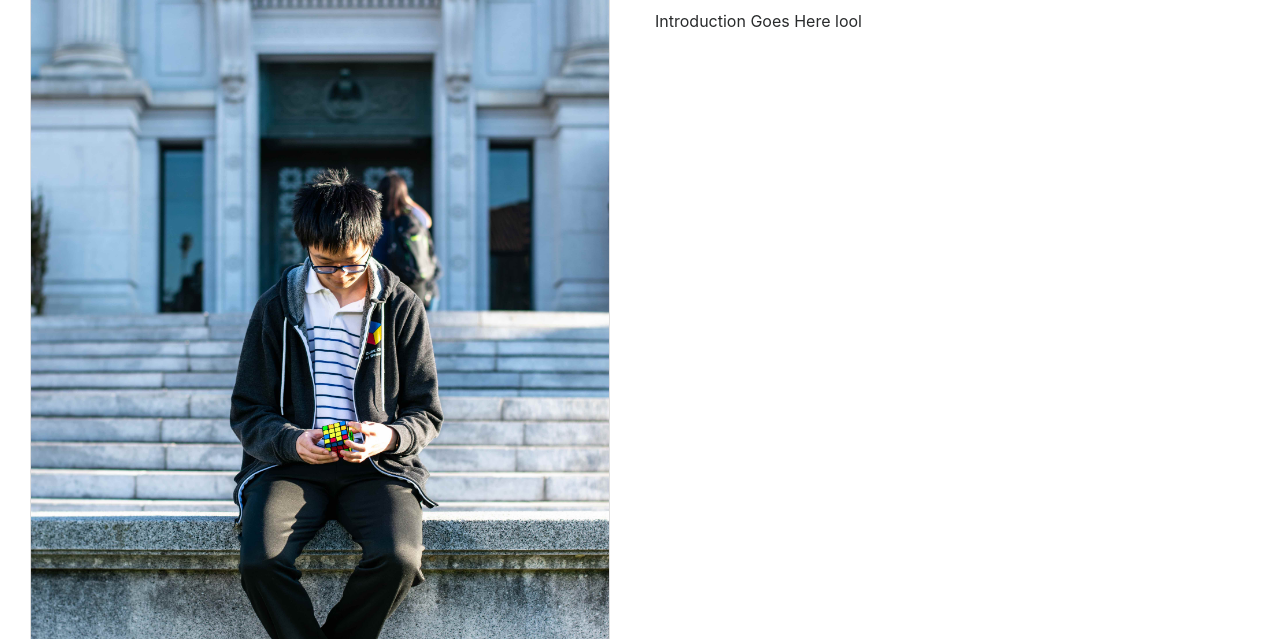
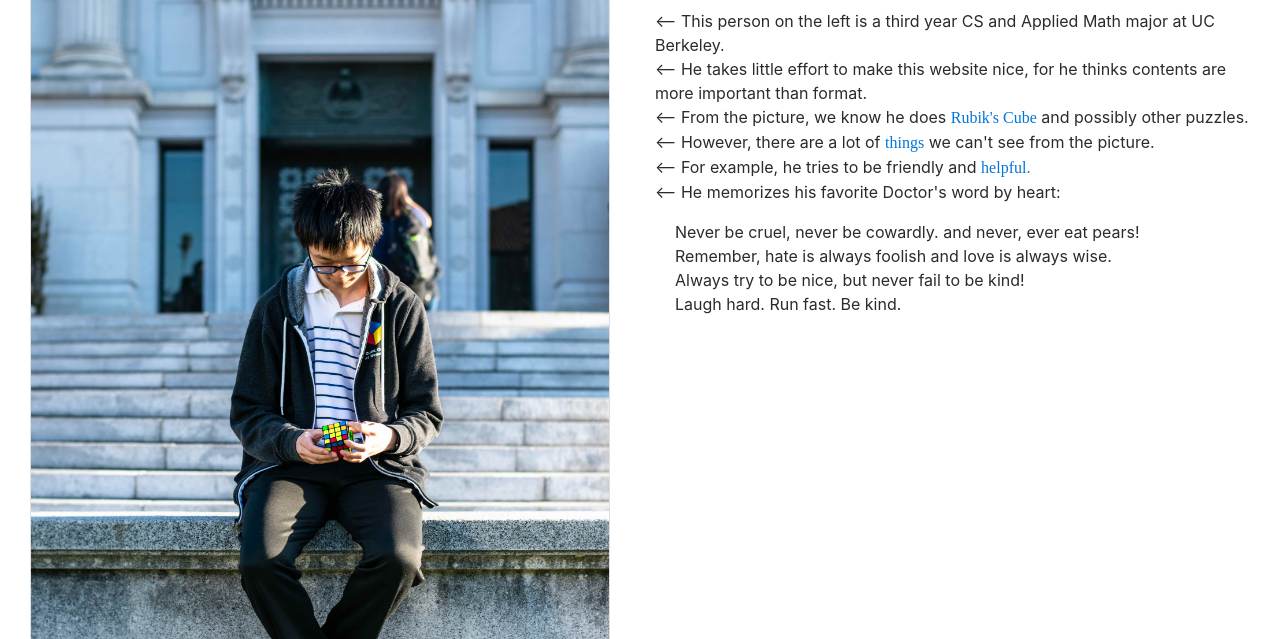
Before and after one commit to Qifan-CHEN/zodzhao.github.io, a plain HTML site: page index.html in a window 1280 px wide. Shown: the part 161-800 px from the top of the page. Drawn offline with nearby package versions, Linux system fonts and the light colour scheme; a web font is replaced by a local one.

Commit message:
add somthing to mainpage

```diff
--- a/index.html
+++ b/index.html
@@ -60,7 +60,17 @@
 			<div class="col-6">
 				<h1 class="card-title">Jiazheng Zhao's Page</h1>
 					<p class="card-text">
-						Introduction Goes Here lool
+						<-- This person on the left is a third year CS and Applied Math major at UC Berkeley. <br>
+						<-- He takes little effort to make this website nice, for he thinks contents are more important than format.<br>
+						<-- From the picture, we know he does <a href="cube.html"> Rubik's Cube</a> and possibly other puzzles. <br>
+						<-- However, there are a lot of <a href="about.html">things</a> we can't see from the picture. <br>
+						<-- For example, he tries to be friendly and <a href="notes.html">helpful.</a> <br>
+						<-- He memorizes his favorite Doctor's word by heart:
+						<div class="col-10 leftpad"> Never be cruel, never be cowardly. and never, ever eat pears! </div>
+						<div class="col-10 leftpad"> Remember, hate is always foolish and love is always wise. </div>
+						<div class="col-10 leftpad"> Always try to be nice, but never fail to be kind! </div>
+						<div class="col-10 leftpad"> Laugh hard. Run fast. Be kind. </div>
+
 					</p>
 			</div>
 		</div>
--- a/style.css
+++ b/style.css
@@ -9,6 +9,10 @@
 	margin-right: 0px;
 }
 
+.leftpad {
+	padding-left: 20px;
+
+}
 .member-card {
 	text-align: center;
 	color: black;
```
